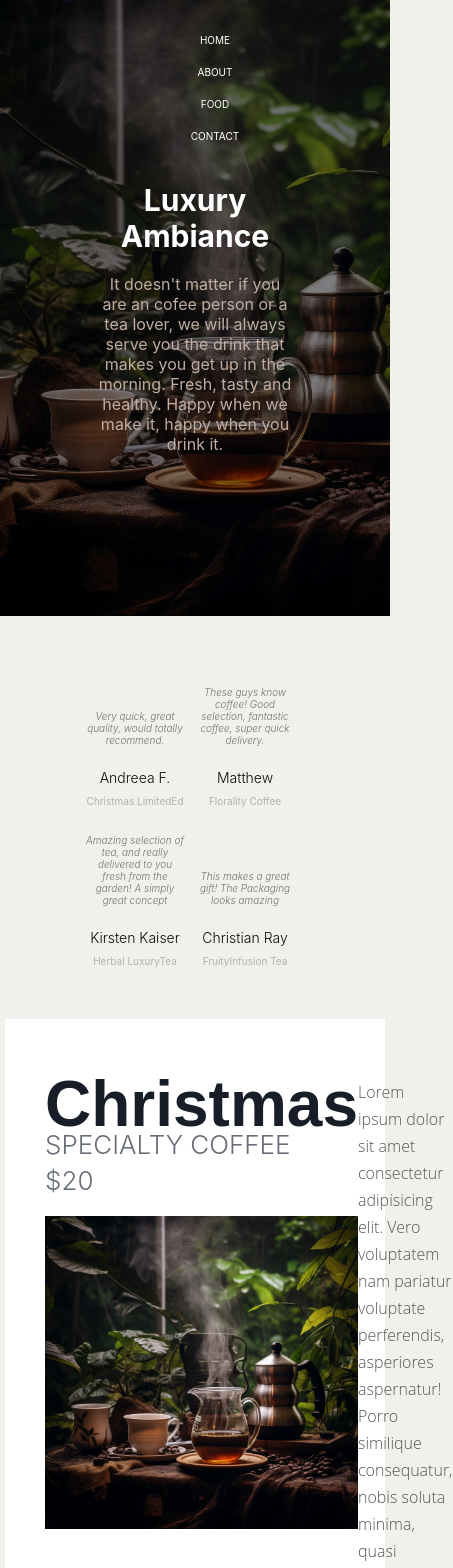
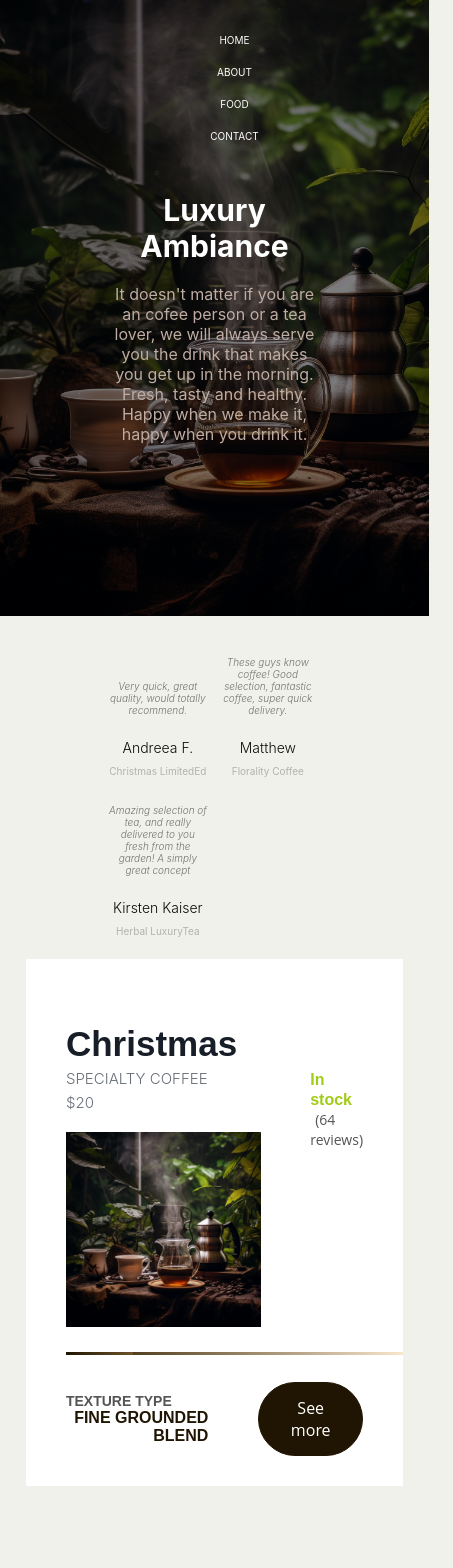
Before and after one commit to iulianapintilie2022/happy-cafee, a React (Create React App) app: page / in a window 390 px wide. Shown: the top 1568 px of the page, 453 px wide, since content can reach past the window. Built offline with nearby package versions, Linux system fonts and the light colour scheme.

Commit message:
small updates

```diff
--- a/src/About.css
+++ b/src/About.css
@@ -10,7 +10,7 @@
   font-size: 10px;
   margin: 15px 25px 5px;
   max-width: 100px;
-  left: 50px;
+
 
   position: relative;
   text-align: center;
@@ -19,9 +19,9 @@
 
 }
 .centered {
-  padding: 13% 10% 12%;
-  margin: 30px;
+  margin: auto;
   padding: 10px;
+  width: 70%;
 }
 
 
@@ -75,11 +75,12 @@
 
     margin: 10px 5px 15px;
   }
-  .centered{
-    min-width: 900px;
-    margin: none;
-  }
+
   .container{
     min-width: 900px;
   }
+
+  .centered{
+    margin: 0;
+  }
 }
--- a/src/About.js
+++ b/src/About.js
@@ -28,13 +28,7 @@ function About() {
         <h3>Kirsten Kaiser</h3>
         <h4>Herbal LuxuryTea</h4>
     </div>
-    <div className='review1'>
-          <blockquote>
-            <p>This makes a great gift! The Packaging looks amazing</p>
-          </blockquote>
-        <h3>Christian Ray</h3>
-        <h4>FruityInfusion Tea</h4>
-    </div>
+
     </div>
     </div>
   </div>
--- a/src/Navbar.css
+++ b/src/Navbar.css
@@ -3,7 +3,7 @@
     padding-top: .5em;
     padding-bottom: .5em;
     background-image: linear-gradient(rgba(0, 0, 0, 0.5), rgba(0, 0, 0, 0.5)), url('./darkheader.png');
-      height: 30%;
+
       height: 600px;
       background-position: center;
       background-repeat: no-repeat;
--- a/src/SaleBanner.css
+++ b/src/SaleBanner.css
@@ -1,7 +1,9 @@
 .card {
     box-shadow: 0 6px 6px rgba(#000, 0.3);
     transition: 200ms;
+    width: 700px;
     background: #fff;
+    margin: 50px;
 }
 
 .card__title {
@@ -31,7 +33,7 @@
           padding: 0;
           font-weight: 800;
           font-family: "Montserrat", sans-serif;
-          font-size: 64px;
+          font-size: 44px;
           line-height: 50px;
           color: #181e28;
  }
@@ -39,7 +41,7 @@
  .featured_text p {
           margin: 0;
           padding: 0;
-            font-size: 26px;
+            font-size: 18px;
             text-transform: uppercase;
             color: #686e77;
             font-weight: 300;
@@ -47,7 +49,7 @@
  }
 
 .image {padding-top: 15px;
-        width: 100%;
+        width: 80%;
 }
 
 .image img {
@@ -57,7 +59,8 @@
 }
 
 .description {
-        margin-bottom: 25px;
+        margin-top: 50px;
+        margin-bottom: 35px;
 }
 
 .description p {
@@ -91,7 +94,7 @@ span.stock {
 .card__footer {
       padding: 30px 40px;
       display: flex;
-      flex-flow: row no-wrap;
+      flex-flow: row;
       align-items: center;
       position: relative;}
 
@@ -127,7 +130,8 @@ span.stock {
           font-family: "Montserrat", sans-serif;
           font-weight: 600;
           text-transform: uppercase;
-          color: #201503;;
+          color: #201503;
+          margin-right: 50px;
         }
 
 .action
@@ -147,3 +151,37 @@ span.stock {
             background-color: #ffffff00;
             color: #201503;
           }
+
+
+@media (max-width: 769px) {
+.card{
+        max-width: 70%;
+
+        margin: auto;
+}
+.recommend h3{
+        font-size: 16px;
+}
+.featured_text h1{
+        font-size: 35px;
+}
+.featured_text p{
+        font-size: 15px;
+}
+
+}
+
+@media (max-width:450px) {
+ .card{
+        max-width:90%;
+}
+.half{
+        height:fit-content;
+}
+.description p{
+        display: none;
+}
+.stock span{
+        font-size: 60px;
+}
+}
--- a/src/SaleBanner.js
+++ b/src/SaleBanner.js
@@ -22,9 +22,9 @@ function SaleBanner(){
         </div>
         <div className="half">
           <div className="description">
-            <p>Lorem ipsum dolor sit amet consectetur adipisicing elit. Vero voluptatem nam pariatur voluptate perferendis, asperiores aspernatur! Porro similique consequatur, nobis soluta minima, quasi laboriosam hic cupiditate perferendis esse numquam magni.</p>
+            <p>These are our newest products at the moment. We are always doing our best for the best quality products. Try them and tell us what you think!</p>
           </div>
-          <span className="stock"><i className="fa fa-pen"></i> In stock</span>
+          <span className="stock fa fa-pen"> In stock</span>
           <div className="reviews">
             <span>(64 reviews)</span>
           </div>
--- a/src/index.css
+++ b/src/index.css
@@ -9,7 +9,10 @@ body {
   color: rgb(10, 10, 10);
 }
 
-code {
-  font-family: source-code-pro, Menlo, Monaco, Consolas, 'Courier New',
-    monospace;
+html{
+  width: 110%;
+  height: 100%;
+  margin: 0px;
+  padding: 0px;
+  overflow-x: hidden;
 }
```
Also changed, not shown: src/client.js (added), 2 other files (tests, documents, lock files or other folders).
